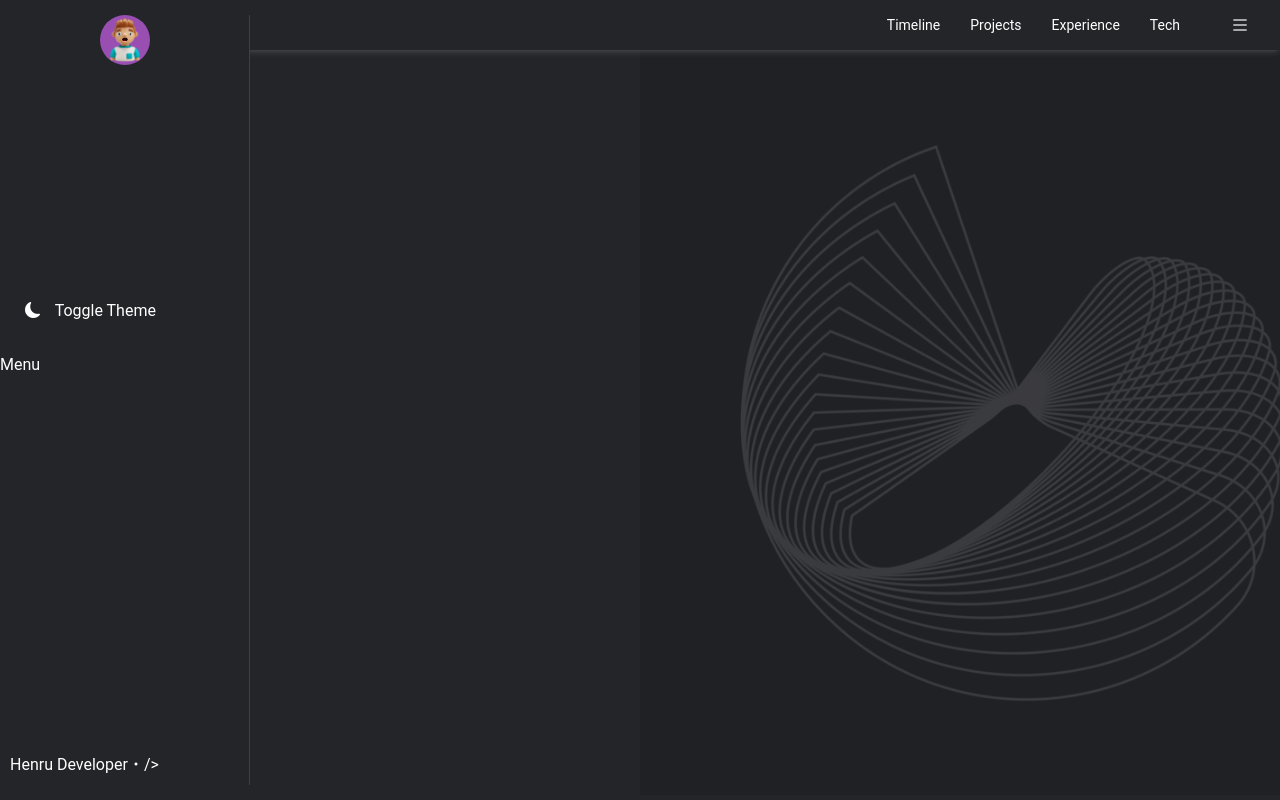
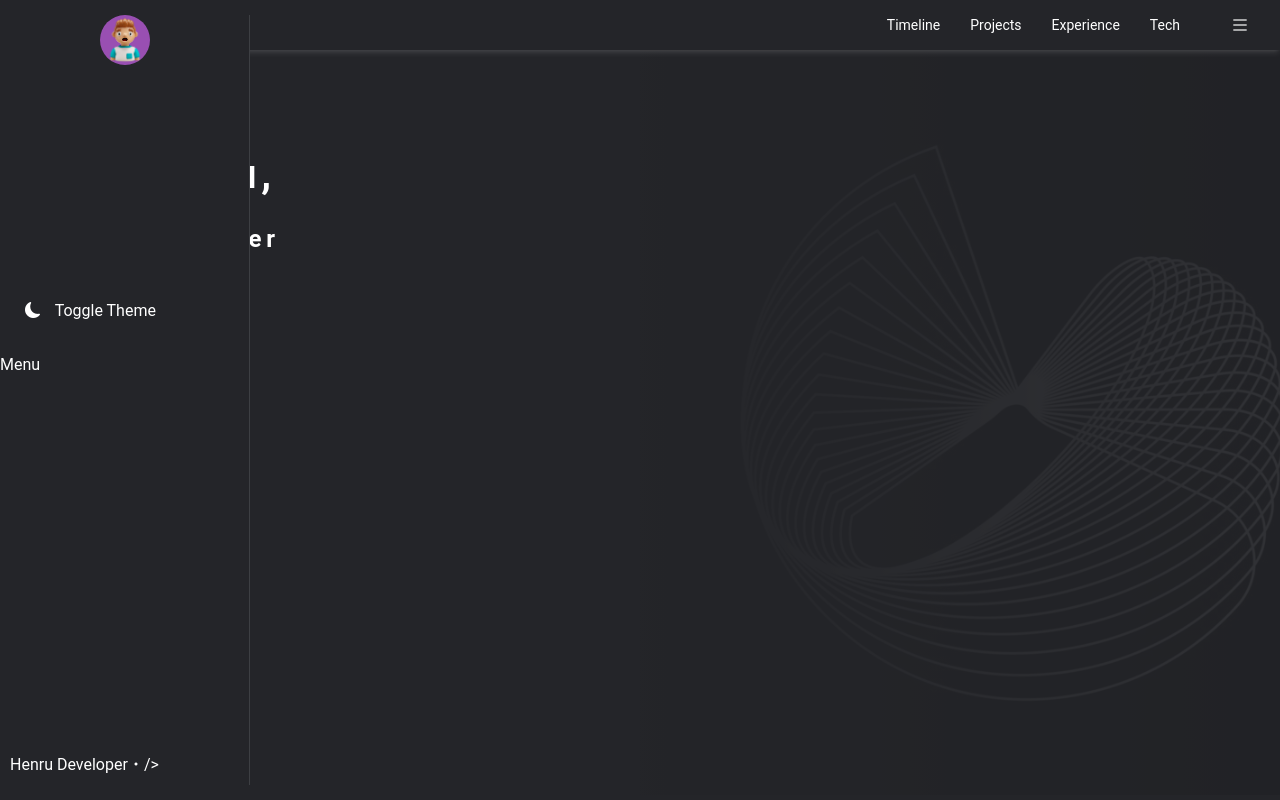
Before and after one commit to HenruOlivier/henru-dev, an Angular app: page / in a window 1280 px wide. Built offline with nearby package versions, Linux system fonts and the light colour scheme.

Commit message:
image-fading into background and basic style updates

```diff
--- a/src/app/content/intro-page/intro-page.component.scss
+++ b/src/app/content/intro-page/intro-page.component.scss
@@ -2,14 +2,34 @@
     height: calc(100vh - 55px);
     position: relative;
     overflow: hidden;
+    width: 100%;
+}
+
+.text-content {
+    position: absolute;
+    top: 10%;
+    left: 10%;
+    // transform: translateX(-50%);
+    // text-align: center;
+    z-index: 10;
+    // make more space between the text letters
+    letter-spacing: 0.3rem;
+}
+
+.text-content h1 {
+    font-size: 2.5rem;
+}
+
+.text-content h2 {
+    font-size: 1.5rem;
 }
 
 .shape-container {
     position: absolute;
     top: 50%;
-    left: 50%;
+    left: 20%;
     transform: translateY(-50%);
-    width: 100%;
+    width: fit-content;
     height: 100%;
     opacity: 10%;
 }
@@ -20,17 +40,39 @@
     // invert the image color
     filter: invert(1);
     height: 100%;
-    position: relative; // Ensure the pseudo-element is positioned relative to this container
+}
 
-    &::after {
-        content: "aaaaaaaaaaaaaaa";
+.shape-container::after {
+    content: "";
     position: absolute;
-        z-index: 100000;
     top: 0;
     left: 0;
+    height: 100%;
+    width: 150%;
     // bottom: 0;
     // right: 50%; // Start from the middle of the container
-        // background: linear-gradient(to left, rgb(129, 86, 86), rgb(29, 12, 66)); // Adjust the color to match your page's background color
+    background: linear-gradient(to right, var(--body-background-color), rgba(255, 255, 255, 0)); // Adjust the color to match your page's background color
     // pointer-events: none; // Prevent the pseudo-element from blocking interactions
 }
+
+@media screen and (min-width: 700px) {
+    .shape-container {
+        left: 40%;
     }
+
+}
+
+@media screen and (min-width: 1000px) {
+    .shape-container {
+        left: 50%;
+    }
+
+}
+
+@media screen and (min-width: 1400px) {
+    .shape-container {
+        left: unset;
+        right: -20%;
+    }
+
+}
```
Lines whose indentation alone changed are shown as unchanged.
